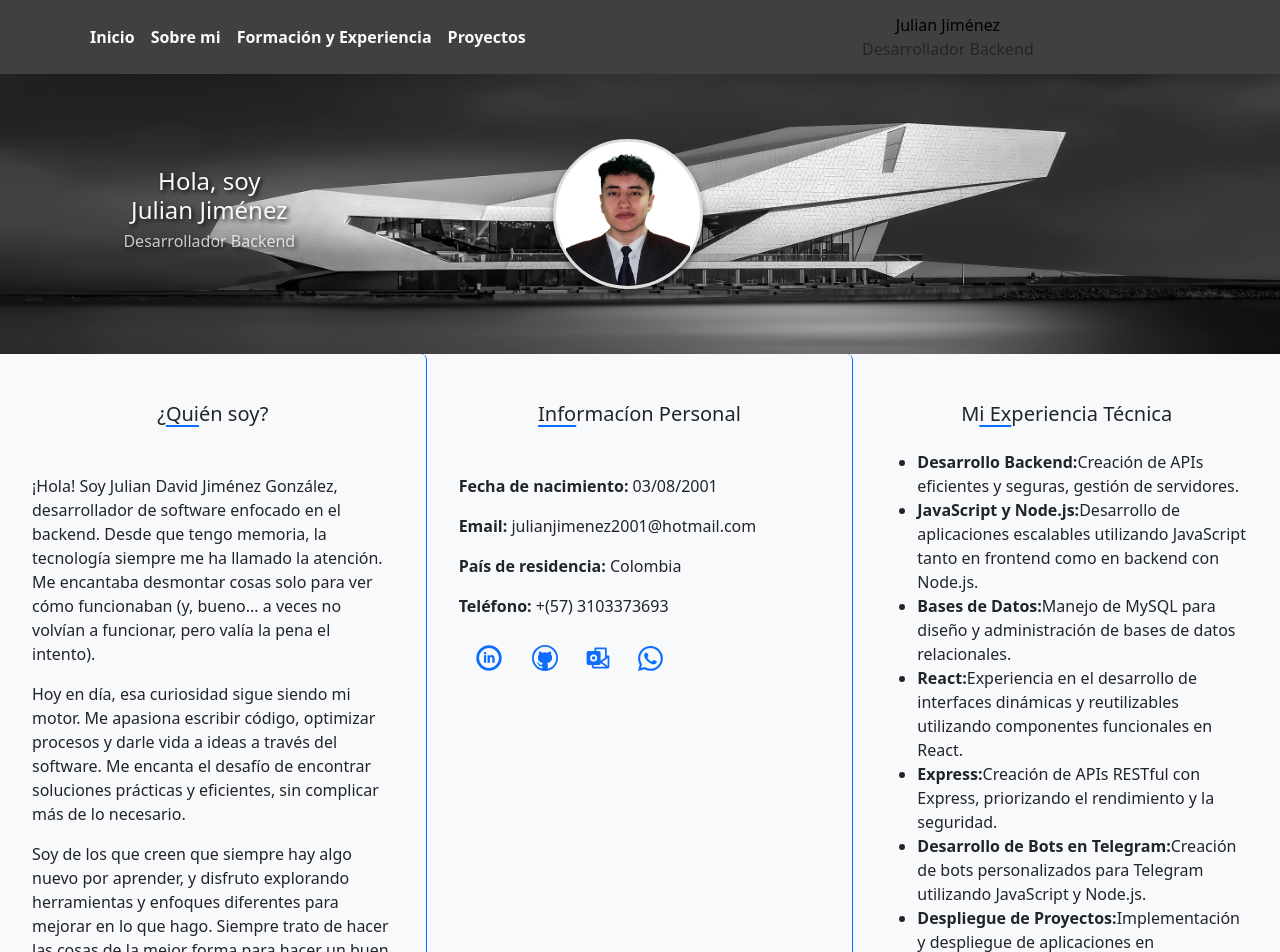
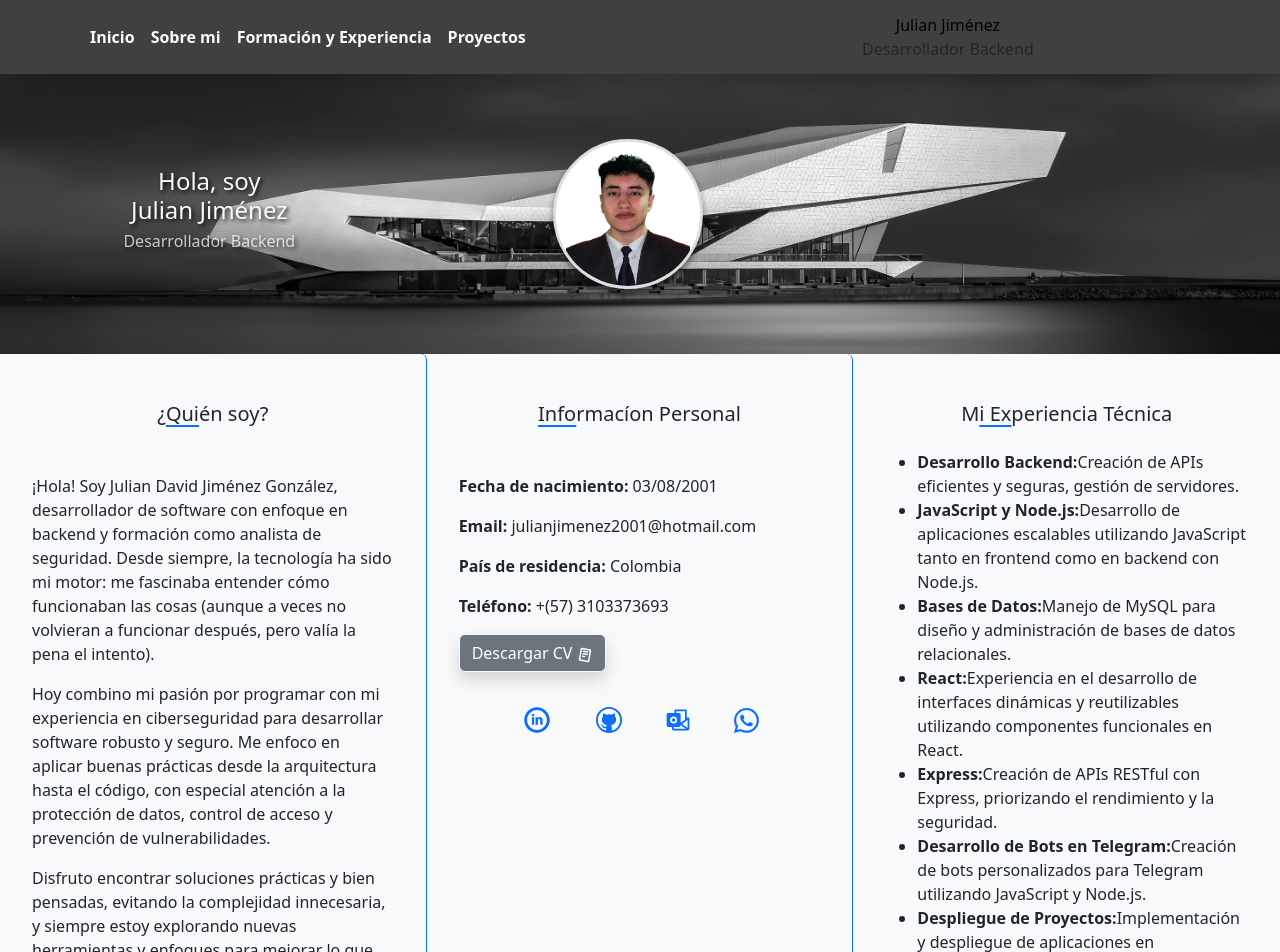
Before and after one commit to Julianjg21/portafolio, a React (Create React App) app: page / in a window 1280 px wide. Shown: the top 952 px of the page. Built offline with nearby package versions, Linux system fonts and the light colour scheme.

Commit message:
Update the "About Me" section with new information and add a button to download your CV.

```diff
--- a/src/sections/About.jsx
+++ b/src/sections/About.jsx
@@ -1,6 +1,7 @@
 import React from "react";
 import Card from "react-bootstrap/Card";
 import { TiSocialLinkedinCircular } from "react-icons/ti";
+import { PiReadCvLogoBold } from "react-icons/pi";
 import { VscGithub } from "react-icons/vsc";
 import { PiMicrosoftOutlookLogoFill } from "react-icons/pi";
 import { BsWhatsapp } from "react-icons/bs";
@@ -17,26 +18,26 @@ function About() {
               </Card.Title>
               <div className="text-start">
                 <Card.Text>
-                  ¡Hola! Soy Julian David Jiménez González,
-                  <br /> desarrollador de software enfocado en el backend. Desde
-                  que tengo memoria, la tecnología siempre me ha llamado la
-                  atención. Me encantaba desmontar cosas solo para ver cómo
-                  funcionaban (y, bueno... a veces no volvían a funcionar, pero
-                  valía la pena el intento).
+                  ¡Hola! Soy Julian David Jiménez González, desarrollador de
+                  software con enfoque en backend y formación como analista de
+                  seguridad. Desde siempre, la tecnología ha sido mi motor: me
+                  fascinaba entender cómo funcionaban las cosas (aunque a veces
+                  no volvieran a funcionar después, pero valía la pena el
+                  intento).
                 </Card.Text>
                 <Card.Text>
-                  Hoy en día, esa curiosidad sigue siendo mi motor. Me apasiona
-                  escribir código, optimizar procesos y darle vida a ideas a
-                  través del software. Me encanta el desafío de encontrar
-                  soluciones prácticas y eficientes, sin complicar más de lo
-                  necesario.
+                  Hoy combino mi pasión por programar con mi experiencia en
+                  ciberseguridad para desarrollar software robusto y seguro. Me
+                  enfoco en aplicar buenas prácticas desde la arquitectura hasta
+                  el código, con especial atención a la protección de datos,
+                  control de acceso y prevención de vulnerabilidades.
                 </Card.Text>
                 <Card.Text>
-                  Soy de los que creen que siempre hay algo nuevo por aprender,
-                  y disfruto explorando herramientas y enfoques diferentes para
-                  mejorar en lo que hago. Siempre trato de hacer las cosas de la
-                  mejor forma para hacer un buen trabajo y seguir creciendo en
-                  este mundo tan cambiante de la tecnología.
+                  Disfruto encontrar soluciones prácticas y bien pensadas,
+                  evitando la complejidad innecesaria, y siempre estoy
+                  explorando nuevas herramientas y enfoques para mejorar lo que
+                  hago. Creo firmemente que el código no solo debe funcionar,
+                  sino también resistir y proteger.
                 </Card.Text>
               </div>
             </Card.Body>
@@ -62,7 +63,20 @@ function About() {
                 <Card.Text>
                   <strong>Teléfono:</strong> +(57) 3103373693
                 </Card.Text>
-                <div>
+                <div className="">
+
+                 <a
+  href="https://drive.google.com/uc?export=download&id=19R2UH8B6vsZ1M1Qt3BGiB0KvcJckY0bs"
+  className="shadow btn btn-secondary border border-light"
+  target="_blank"
+  rel="noopener noreferrer"
+  download
+>
+  Descargar CV <PiReadCvLogoBold />
+</a>
+
+                </div>
+                <div className="d-flex justify-content-center align-items-center mt-4 gap-3">
                   <a
                     href="https://www.linkedin.com/in/julian-jimenez-g"
                     target="_blank"
```
